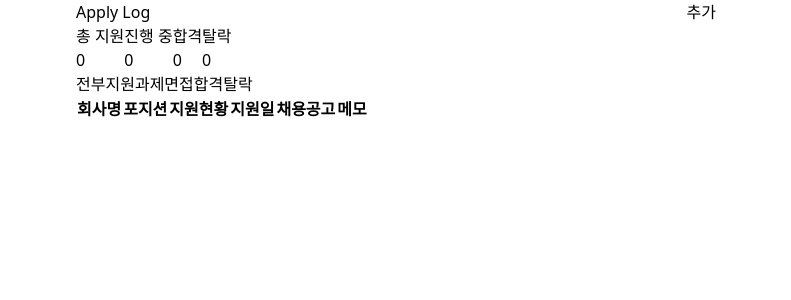
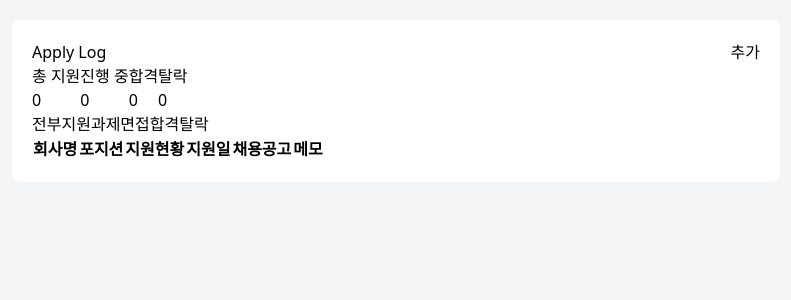
Before and after one commit to 938938/apply-log, a Next.js app: page / in a window 1280 px wide. Shown: the top 300 px of the page, without its empty margins (244-1035 px from the left). Built offline with nearby package versions, Linux system fonts and the light colour scheme.

Commit message:
[DESIGN] 기본적인 배경 설정

```diff
--- a/src/app/layout.tsx
+++ b/src/app/layout.tsx
@@ -15,7 +15,7 @@ export default function RootLayout({
   return (
     <html lang='ko'>
       <ReduxToolkitProvider>
-        <body className='flex justify-center'>{children}</body>
+        <body className='flex justify-center bg-gray-100'>{children}</body>
       </ReduxToolkitProvider>
     </html>
   );
--- a/src/app/page.tsx
+++ b/src/app/page.tsx
@@ -83,7 +83,7 @@ export default function Home() {
   ];
 
   return (
-    <div className='w-1/2 min-w-96'>
+    <div className='w-3/5 min-w-96 bg-white rounded-lg mt-0 sm:mt-5 p-5'>
       <div className='flex justify-between'>
         <h1>Apply Log</h1>
         <button onClick={() => setOpen(true)}>추가</button>
```
